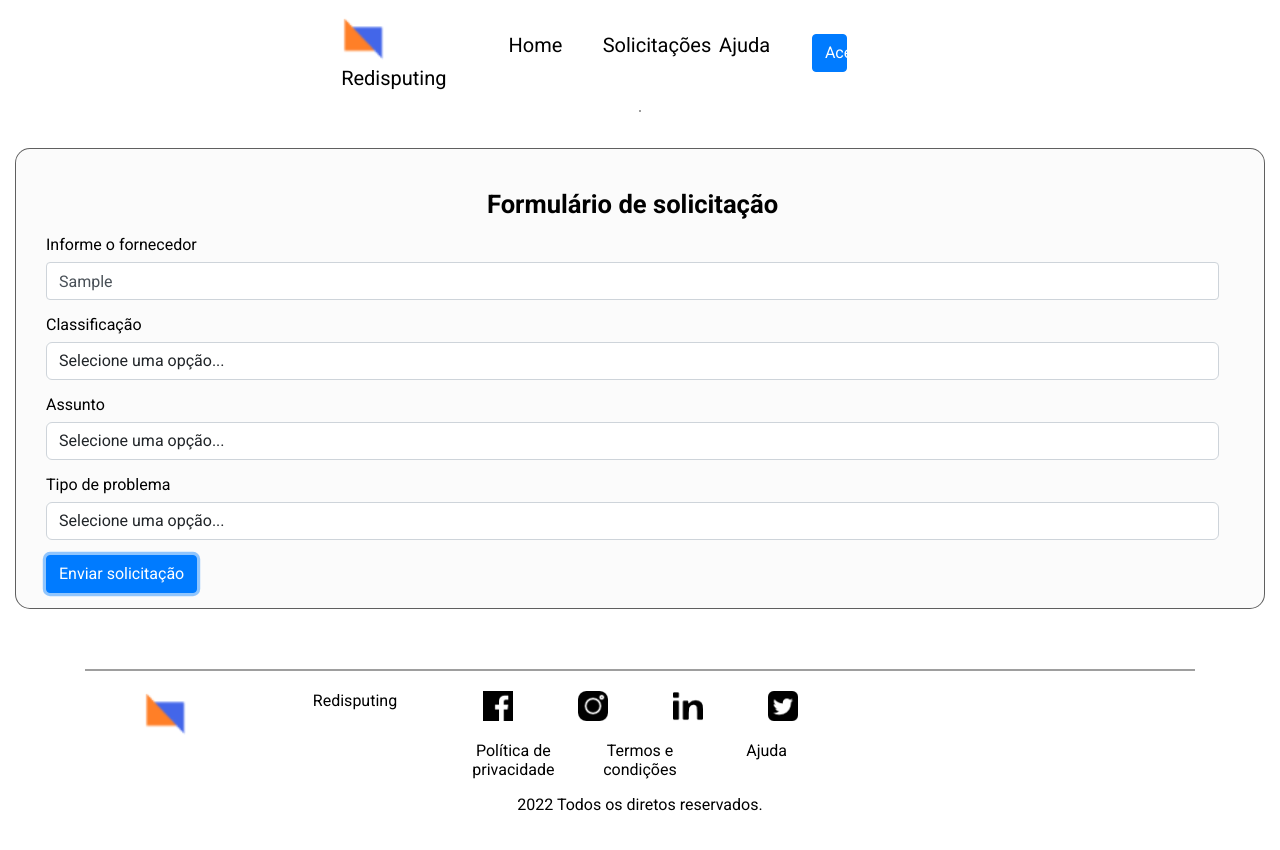
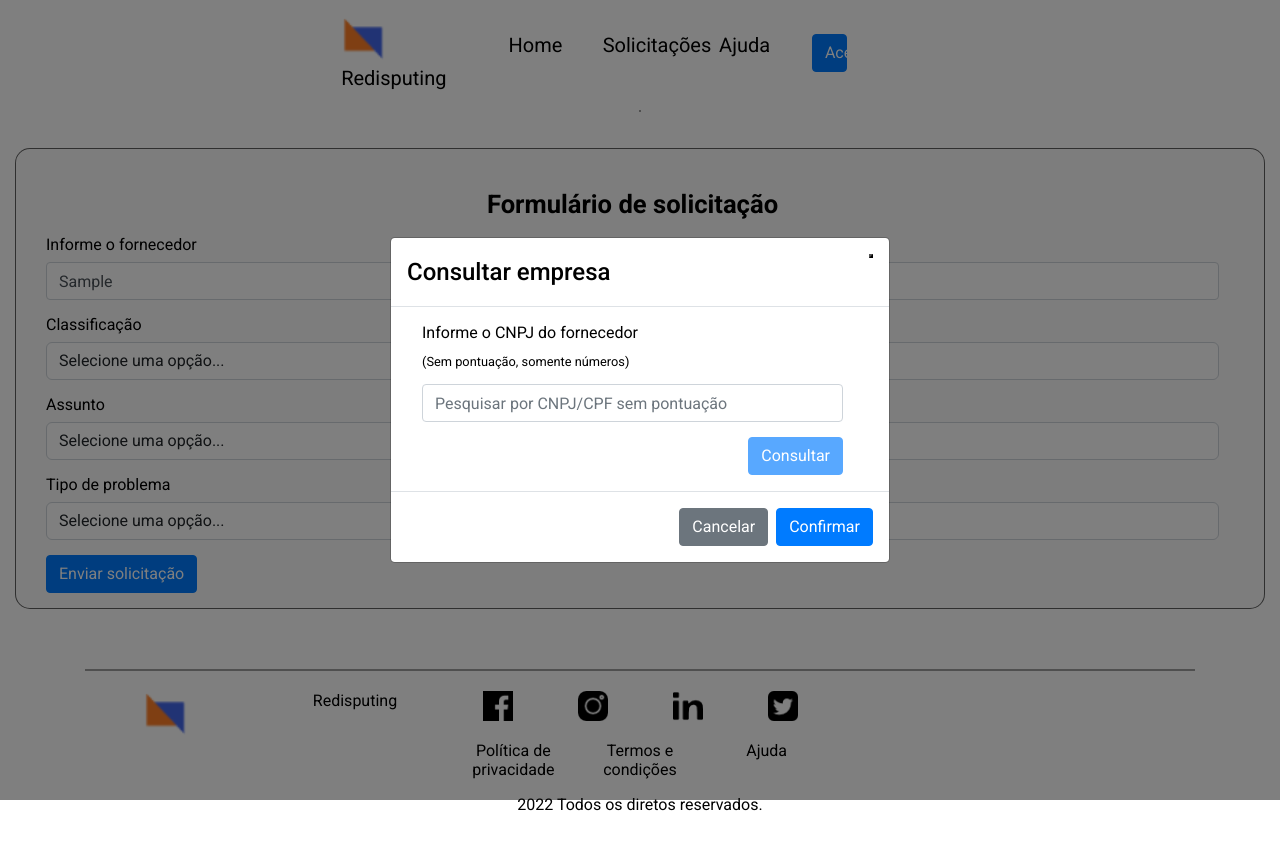
Before and after one commit to germanao/redisputing, a Next.js app: page /solicitacao in a window 1280 px wide. Both pictures are taken after typing "Sample" into the empty fields and a click on the button "Enviar solicitação". Shown: the top 850 px of the page. Built offline with nearby package versions, Linux system fonts and the light colour scheme.

Commit message:
Adiciona modal CNPJ

```diff
--- a/src/interfaces/index.ts
+++ b/src/interfaces/index.ts
@@ -1,2 +1,3 @@
 export * from './IAuth'
 export * from './IUser'
+export * from './ICNPJ'
--- a/src/pages/solicitacao/index.tsx
+++ b/src/pages/solicitacao/index.tsx
@@ -2,21 +2,37 @@ import { GetServerSideProps } from 'next'
 import Image from 'next/image'
 import { useRouter } from 'next/router'
 import { parseCookies } from 'nookies'
-import React, { useContext, useEffect } from 'react'
+import React, { useCallback, useContext, useEffect, useState } from 'react'
 import { Button } from 'react-bootstrap'
 import { Container, Row, Col } from 'react-grid-system'
 import { AuthContext } from '../../contexts/AuthContext'
-import { api, apiAuth } from '../../services/api'
+import { api, apiAuth, apiCNPJ } from '../../services/api'
 import Form from 'react-bootstrap/Form'
 import { useForm } from 'react-hook-form'
+import Modal from 'react-bootstrap/Modal'
+import { ICNPJ } from '../../interfaces'
 
 interface IFormData {
   formBasicEmail: string
 }
 
+interface IFormCNPJ {
+  basicCNPJ?: string
+  supplier?: string
+}
+
+interface IError {
+  errorStatus?: number
+  errorType: string
+  errorDescription: string
+}
+
 const FormComponent: React.FC = () => {
   const { isAuthenticated, user } = useContext(AuthContext)
-
+  const [CNPJ, setCNPJ] = useState<ICNPJ>(null)
+  const [error, setError] = useState<IError>(null)
+  const [CNPJInput, setCNPJInput] = useState<string>(null)
+  const [isLoadingCNPJ, setIsLoadingCNPJ] = useState<boolean>(false)
   const router = useRouter()
   const {
     register,
@@ -33,10 +49,152 @@ const FormComponent: React.FC = () => {
 
   const onSubmit = async (data: IFormData) => {
     console.log(data)
+    handleShow()
   }
+
+  const handleSubmitCNPJ = async (data: IFormCNPJ) => {
+    setError(null)
+    console.log(data)
+    await fetchCNPJ(data.supplier)
+  }
+
+  const fetchCNPJ = useCallback(
+    async (cnpj: string) => {
+      if (cnpj.length !== 14 || !cnpj) {
+        setError({ errorType: 'CNPJ', errorDescription: 'CNPJ inválido' })
+        return
+      }
+      setIsLoadingCNPJ(true)
+      try {
+        const response = await apiCNPJ.get<ICNPJ>(`/${cnpj}`)
+        console.log(response.data)
+        setCNPJ(response.data)
+      } catch (err) {
+        console.log(err)
+        setError({
+          errorType: err.response.data.titulo,
+          errorDescription: err.response.data.detalhes
+        })
+      }
+      setIsLoadingCNPJ(false)
+    },
+    [setCNPJ]
+  )
+
+  const [show, setShow] = useState(false)
+
+  const handleClose = () => setShow(false)
+  const handleShow = () => setShow(true)
+
+  useEffect(() => {
+    console.log(CNPJ)
+  }, [CNPJ])
+
+  useEffect(() => {
+    console.log(error)
+  }, [error])
 
   return (
     <>
+      <Modal show={show} onHide={handleClose} centered>
+        <Modal.Header closeButton>
+          <Modal.Title>Consultar empresa</Modal.Title>
+        </Modal.Header>
+        {/* <Modal.Body></Modal.Body> */}
+        <Modal.Body>
+          <Container>
+            <Row style={{ marginRight: 0 }}>
+              <Col>
+                <Form onSubmit={handleSubmit(handleSubmitCNPJ)}>
+                  <Form.Group controlId="basicCNPJ">
+                    <Form.Label>Informe o CNPJ do fornecedor</Form.Label>
+                    <Form.Text>(Sem pontuação, somente números)</Form.Text>
+                    <Form.Control
+                      {...register('supplier')}
+                      type="number"
+                      placeholder="Pesquisar por CNPJ/CPF sem pontuação"
+                      style={{ marginTop: '15px' }}
+                      onFocus={() => setError(null)}
+                      onChange={e => setCNPJInput(e.target.value)}
+                    />
+                    {error && (
+                      <Row
+                        style={{
+                          marginLeft: 0,
+                          marginRight: 0,
+                          marginTop: '15px',
+                          padding: '5px 15px',
+                          fontSize: '0.75rem',
+                          color: 'red',
+                          backgroundColor: 'rgba(105,105,105,0.04)'
+                        }}
+                      >
+                        <div>
+                          {error.errorType}: {error.errorDescription}
+                        </div>
+                      </Row>
+                    )}
+
+                    {CNPJ && (
+                      <Row
+                        style={{
+                          marginLeft: 0,
+                          marginRight: 0,
+                          marginTop: '15px',
+                          padding: '5px 15px',
+                          fontSize: '0.75rem',
+                          backgroundColor: 'rgba(105,105,105,0.04)'
+                        }}
+                      >
+                        <Col xs={12}>
+                          <Row>{CNPJ.razao_social}</Row>
+                          <Row style={{ marginTop: '4px' }}>
+                            Telefone: {CNPJ.estabelecimento.telefone1}
+                          </Row>
+                          <Row style={{ marginTop: '4px' }}>
+                            {CNPJ.estabelecimento.atividade_principal.descricao}
+                          </Row>
+
+                          <Row style={{ marginTop: '4px' }}>
+                            {CNPJ.estabelecimento.cep} -{' '}
+                            {CNPJ.estabelecimento.cidade.nome} -{' '}
+                            {CNPJ.estabelecimento.estado.nome} -{' '}
+                            {CNPJ.estabelecimento.estado.sigla}
+                          </Row>
+                        </Col>
+                      </Row>
+                    )}
+                    <Row
+                      style={{
+                        justifyContent: 'end',
+                        marginRight: 0,
+                        marginTop: '15px'
+                      }}
+                    >
+                      <Button
+                        variant="primary"
+                        type="submit"
+                        disabled={CNPJInput?.length !== 14 || isLoadingCNPJ}
+                      >
+                        Consultar
+                      </Button>
+                    </Row>
+                  </Form.Group>
+                </Form>
+              </Col>
+            </Row>
+          </Container>
+        </Modal.Body>
+        <Modal.Footer>
+          <Button variant="secondary" onClick={handleClose}>
+            Cancelar
+          </Button>
+          <Button variant="primary" onClick={handleClose}>
+            Confirmar
+          </Button>
+        </Modal.Footer>
+      </Modal>
+
       <Container
         fluid
         style={{
@@ -69,7 +227,6 @@ const FormComponent: React.FC = () => {
                   <Form.Control
                     type="text"
                     placeholder="Pesquisar por CNPJ/CPF sem pontuação"
-                    {...register('supplier')}
                   />
                 </Form.Group>
               </Col>
--- a/src/services/api.ts
+++ b/src/services/api.ts
@@ -13,6 +13,10 @@ export const apiAuth = axios.create({
   // baseURL: 'http://localhost:5000/api/users/'
 })
 
+export const apiCNPJ = axios.create({
+  baseURL: 'https://publica.cnpj.ws/cnpj/'
+})
+
 // apiAuth.interceptors.request.use(config => {
 //   console.log(config)
 
```
Also changed, not shown: src/interfaces/ICNPJ.ts (added, +138 -0 lines).
